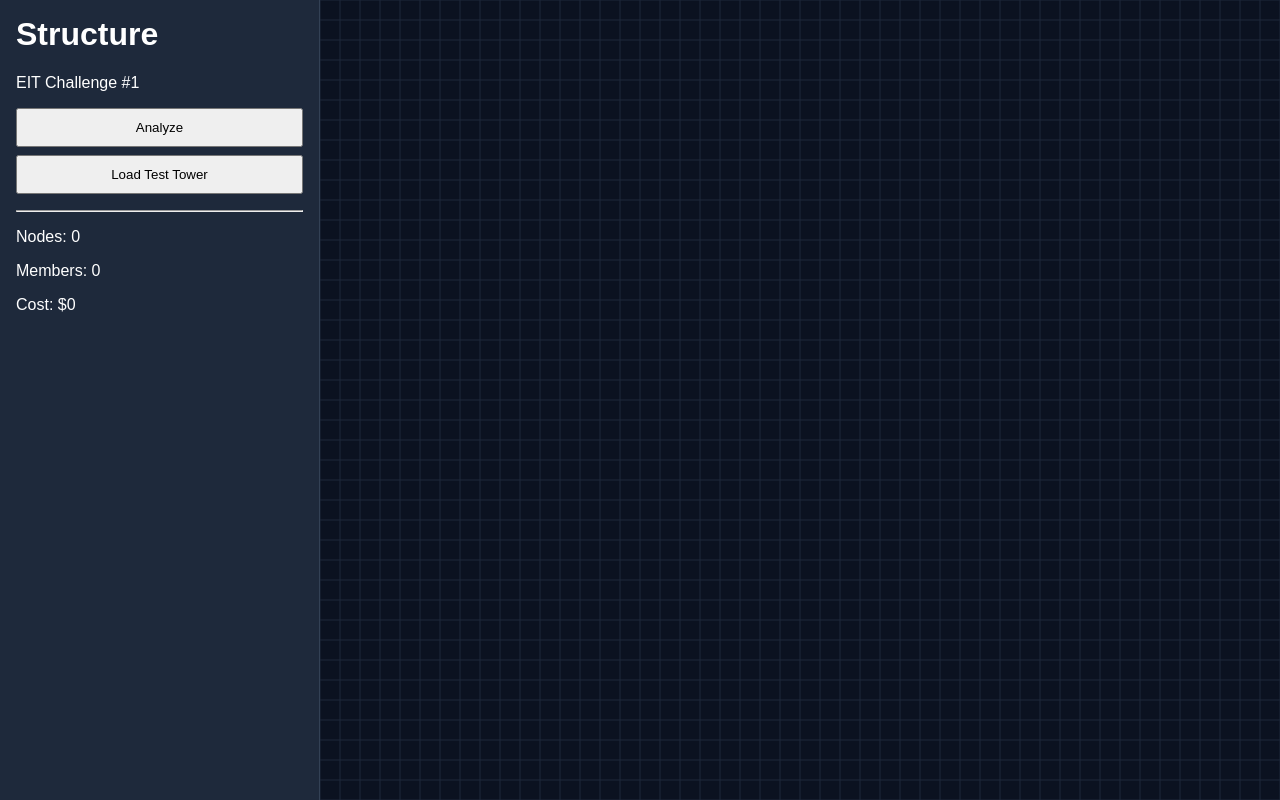
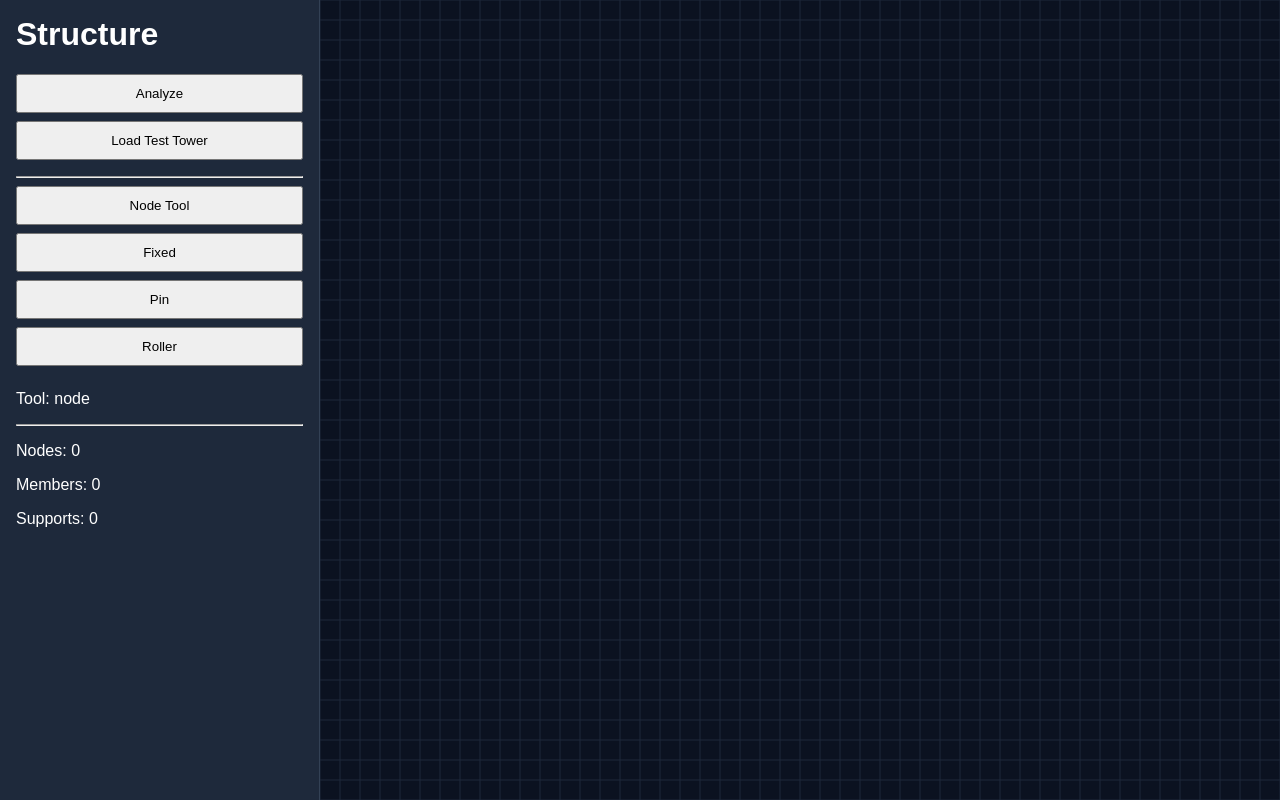
Before and after one commit to loebmax-coder/Structure, a React (Vite) app in the folder frontend/: page / in a window 1280 px wide. Built offline with nearby package versions, Linux system fonts and the light colour scheme.

Commit message:
Add support placement system

```diff
--- a/frontend/src/components/GameCanvas.tsx
+++ b/frontend/src/components/GameCanvas.tsx
@@ -2,28 +2,28 @@ import { useState } from 'react';
 import type { Node, Member } from '../types';
 
 export default function GameCanvas() {
-  const [nodes, setNodes] = useState<Node[]>([]);
-  const [members, setMembers] = useState<Member[]>([]);
-  const [selectedNodeId, setSelectedNodeId] = useState<number | null>(null);
-  const [analysisStatus, setAnalysisStatus] = useState<'pass' | 'fail' | null>(null);
-  const [maxDrift, setMaxDrift] = useState<number | null>(null);
+const [nodes,setNodes]=useState<Node[]>([]);
+const [members,setMembers]=useState<Member[]>([]);
+const [supports,setSupports]=useState<{nodeId:number,type:'fixed'|'pin'|'roller'}[]>([]);
+const [activeTool,setActiveTool]=useState<'node'|'fixed'|'pin'|'roller'>('node');
+const [selectedNodeId,setSelectedNodeId]=useState<number|null>(null);
+const [analysisStatus,setAnalysisStatus]=useState<'pass'|'fail'|null>(null);
+const [maxDrift,setMaxDrift]=useState<number|null>(null);
 
-  const handleAnalyze = () => {
-    const drift = Math.max(1, Math.round((members.length / Math.max(nodes.length,1)) * 10));
-    setMaxDrift(drift);
-    setAnalysisStatus(drift < 12 ? 'pass' : 'fail');
-  };
+const handleAnalyze=()=>{const drift=Math.max(1,Math.round((members.length/Math.max(nodes.length,1))*10));setMaxDrift(drift);setAnalysisStatus(drift<12?'pass':'fail');};
 
-  const loadTestTower = () => { /* existing tower */
-    setNodes([{id:1,x:500,y:650},{id:2,x:650,y:650},{id:3,x:500,y:500},{id:4,x:650,y:500},{id:5,x:500,y:350},{id:6,x:650,y:350},{id:7,x:500,y:200},{id:8,x:650,y:200}]);
-    setMembers([{id:1,startNodeId:1,endNodeId:2,size:'medium'},{id:2,startNodeId:3,endNodeId:4,size:'medium'},{id:3,startNodeId:5,endNodeId:6,size:'medium'},{id:4,startNodeId:7,endNodeId:8,size:'medium'},{id:5,startNodeId:1,endNodeId:3,size:'medium'},{id:6,startNodeId:3,endNodeId:5,size:'medium'},{id:7,startNodeId:5,endNodeId:7,size:'medium'},{id:8,startNodeId:2,endNodeId:4,size:'medium'},{id:9,startNodeId:4,endNodeId:6,size:'medium'},{id:10,startNodeId:6,endNodeId:8,size:'medium'},{id:11,startNodeId:1,endNodeId:4,size:'small'},{id:12,startNodeId:2,endNodeId:3,size:'small'},{id:13,startNodeId:3,endNodeId:6,size:'small'},{id:14,startNodeId:4,endNodeId:5,size:'small'},{id:15,startNodeId:5,endNodeId:8,size:'small'},{id:16,startNodeId:6,endNodeId:7,size:'small'}]);
-    setSelectedNodeId(null);
-  };
+const loadTestTower=()=>{setNodes([{id:1,x:500,y:650},{id:2,x:650,y:650},{id:3,x:500,y:500},{id:4,x:650,y:500},{id:5,x:500,y:350},{id:6,x:650,y:350},{id:7,x:500,y:200},{id:8,x:650,y:200}]);setMembers([{id:1,startNodeId:1,endNodeId:2,size:'medium'},{id:2,startNodeId:3,endNodeId:4,size:'medium'},{id:3,startNodeId:5,endNodeId:6,size:'medium'},{id:4,startNodeId:7,endNodeId:8,size:'medium'},{id:5,startNodeId:1,endNodeId:3,size:'medium'},{id:6,startNodeId:3,endNodeId:5,size:'medium'},{id:7,startNodeId:5,endNodeId:7,size:'medium'},{id:8,startNodeId:2,endNodeId:4,size:'medium'}]);setSupports([{nodeId:1,type:'pin'},{nodeId:2,type:'roller'}]);};
 
-  const handleCanvasClick=(e:React.MouseEvent<SVGSVGElement>)=>{if((e.target as Element).tagName==='circle')return;const r=e.currentTarget.getBoundingClientRect();const x=Math.round((e.clientX-r.left)/20)*20;const y=Math.round((e.clientY-r.top)/20)*20;setNodes(p=>[...p,{id:p.length+1,x,y}]);};
-  const handleNodeClick=(nodeId:number)=>{if(selectedNodeId===null)return setSelectedNodeId(nodeId);if(selectedNodeId===nodeId)return setSelectedNodeId(null);setMembers(p=>[...p,{id:p.length+1,startNodeId:selectedNodeId,endNodeId:nodeId,size:'medium'}]);setSelectedNodeId(null);};
+const handleCanvasClick=(e:React.MouseEvent<SVGSVGElement>)=>{if((e.target as Element).tagName==='circle')return;if(activeTool!=='node')return;const r=e.currentTarget.getBoundingClientRect();const x=Math.round((e.clientX-r.left)/20)*20;const y=Math.round((e.clientY-r.top)/20)*20;setNodes(p=>[...p,{id:p.length+1,x,y}]);};
 
-  const gridLines=[];for(let x=0;x<=2000;x+=20)gridLines.push(<line key={`vx-${x}`} x1={x} y1={0} x2={x} y2={2000} stroke="#1e293b" strokeWidth={1}/>);for(let y=0;y<=2000;y+=20)gridLines.push(<line key={`hy-${y}`} x1={0} y1={y} x2={2000} y2={y} stroke="#1e293b" strokeWidth={1}/>);
+const handleNodeClick=(nodeId:number)=>{
+if(activeTool!=='node'){setSupports(p=>[...p.filter(s=>s.nodeId!==nodeId),{nodeId,type:activeTool as 'fixed'|'pin'|'roller'}]);return;}
+if(selectedNodeId===null)return setSelectedNodeId(nodeId);
+if(selectedNodeId===nodeId)return setSelectedNodeId(null);
+setMembers(p=>[...p,{id:p.length+1,startNodeId:selectedNodeId,endNodeId:nodeId,size:'medium'}]);setSelectedNodeId(null);
+};
 
-  return <div className="app"><div className="sidebar"><h1>Structure</h1><p>EIT Challenge #1</p><button onClick={handleAnalyze}>Analyze</button><button onClick={loadTestTower}>Load Test Tower</button><hr/><p>Nodes: {nodes.length}</p><p>Members: {members.length}</p><p>Cost: ${members.length*1000}</p>{maxDrift!==null&&<><hr/><p>Max Drift: {maxDrift}</p><p>Status: {analysisStatus?.toUpperCase()}</p></>}</div><div className="canvas-container">{analysisStatus&&<div className={analysisStatus==='pass'?'banner-pass':'banner-fail'}>{analysisStatus.toUpperCase()}</div>}<svg width="100%" height="100%" onClick={handleCanvasClick}>{gridLines}{members.map(m=>{const s=nodes.find(n=>n.id===m.startNodeId);const e=nodes.find(n=>n.id===m.endNodeId);if(!s||!e)return null;return <line key={m.id} x1={s.x} y1={s.y} x2={e.x} y2={e.y} stroke="#e2e8f0" strokeWidth={3}/>;})}{nodes.map(n=><circle key={n.id} cx={n.x} cy={n.y} r={7} fill={selectedNodeId===n.id?'#facc15':'#60a5fa'} onClick={(e)=>{e.stopPropagation();handleNodeClick(n.id);}}/> )}</svg></div></div>;
+const gridLines=[];for(let x=0;x<=2000;x+=20)gridLines.push(<line key={x} x1={x} y1={0} x2={x} y2={2000} stroke="#1e293b"/>);for(let y=0;y<=2000;y+=20)gridLines.push(<line key={`y${y}`} x1={0} y1={y} x2={2000} y2={y} stroke="#1e293b"/>);
+
+return <div className='app'><div className='sidebar'><h1>Structure</h1><button onClick={handleAnalyze}>Analyze</button><button onClick={loadTestTower}>Load Test Tower</button><hr/><button onClick={()=>setActiveTool('node')}>Node Tool</button><button onClick={()=>setActiveTool('fixed')}>Fixed</button><button onClick={()=>setActiveTool('pin')}>Pin</button><button onClick={()=>setActiveTool('roller')}>Roller</button><p>Tool: {activeTool}</p><hr/><p>Nodes: {nodes.length}</p><p>Members: {members.length}</p><p>Supports: {supports.length}</p>{maxDrift!==null&&<p>Status: {analysisStatus}</p>}</div><div className='canvas-container'>{analysisStatus&&<div className={analysisStatus==='pass'?'banner-pass':'banner-fail'}>{analysisStatus.toUpperCase()}</div>}<svg width='100%' height='100%' onClick={handleCanvasClick}>{gridLines}{members.map(m=>{const s=nodes.find(n=>n.id===m.startNodeId);const e=nodes.find(n=>n.id===m.endNodeId);if(!s||!e)return null;return <line key={m.id} x1={s.x} y1={s.y} x2={e.x} y2={e.y} stroke='#e2e8f0' strokeWidth={3}/>;})}{supports.map((s,i)=>{const n=nodes.find(x=>x.id===s.nodeId);if(!n)return null;return <text key={i} x={n.x-10} y={n.y+25} fill='white' fontSize='14'>{s.type==='fixed'?'▉':s.type==='pin'?'△':'○○'}</text>;})}{nodes.map(n=><circle key={n.id} cx={n.x} cy={n.y} r={7} fill={selectedNodeId===n.id?'#facc15':'#60a5fa'} onClick={(e)=>{e.stopPropagation();handleNodeClick(n.id);}}/> )}</svg></div></div>;
 }
```
